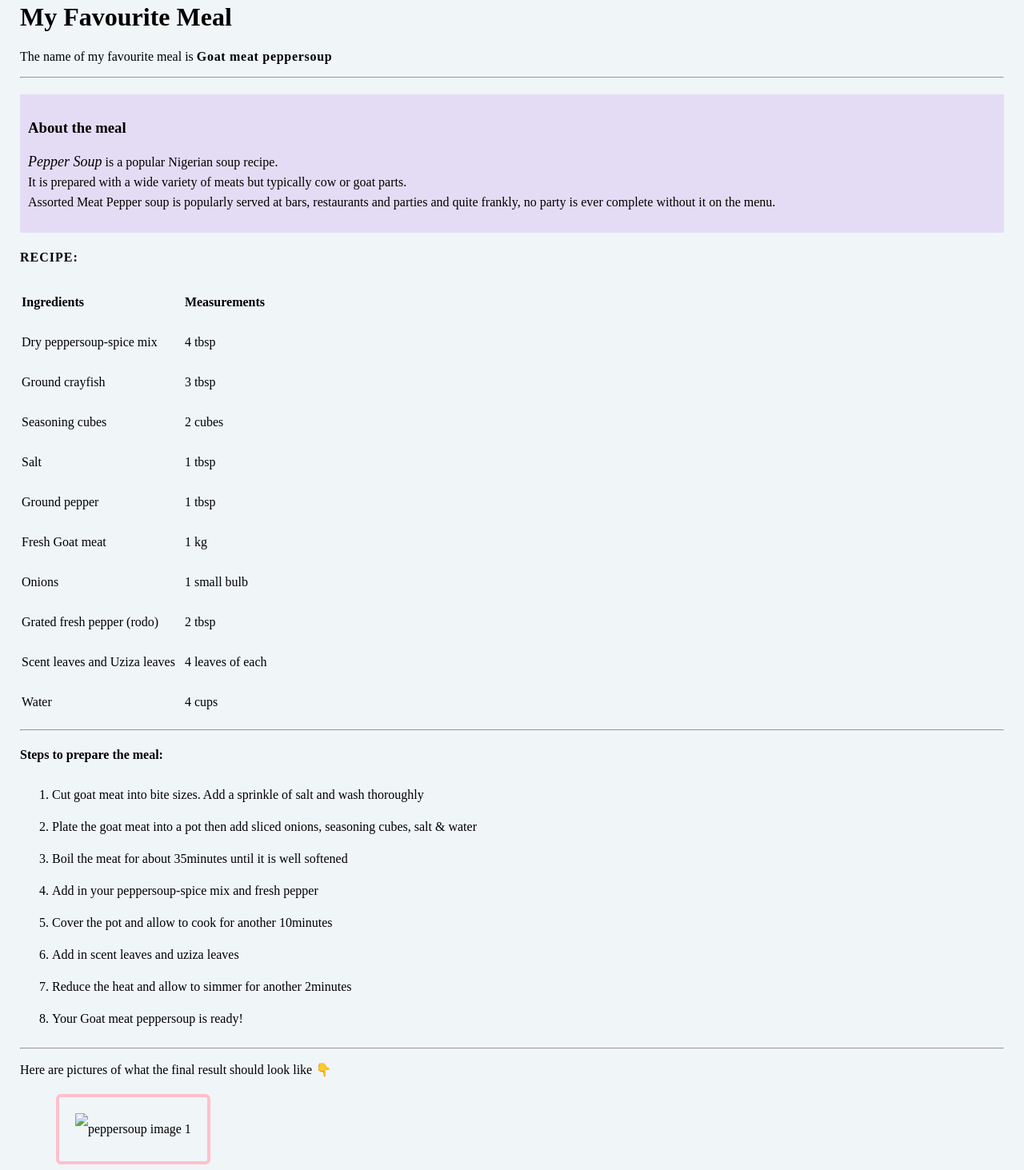
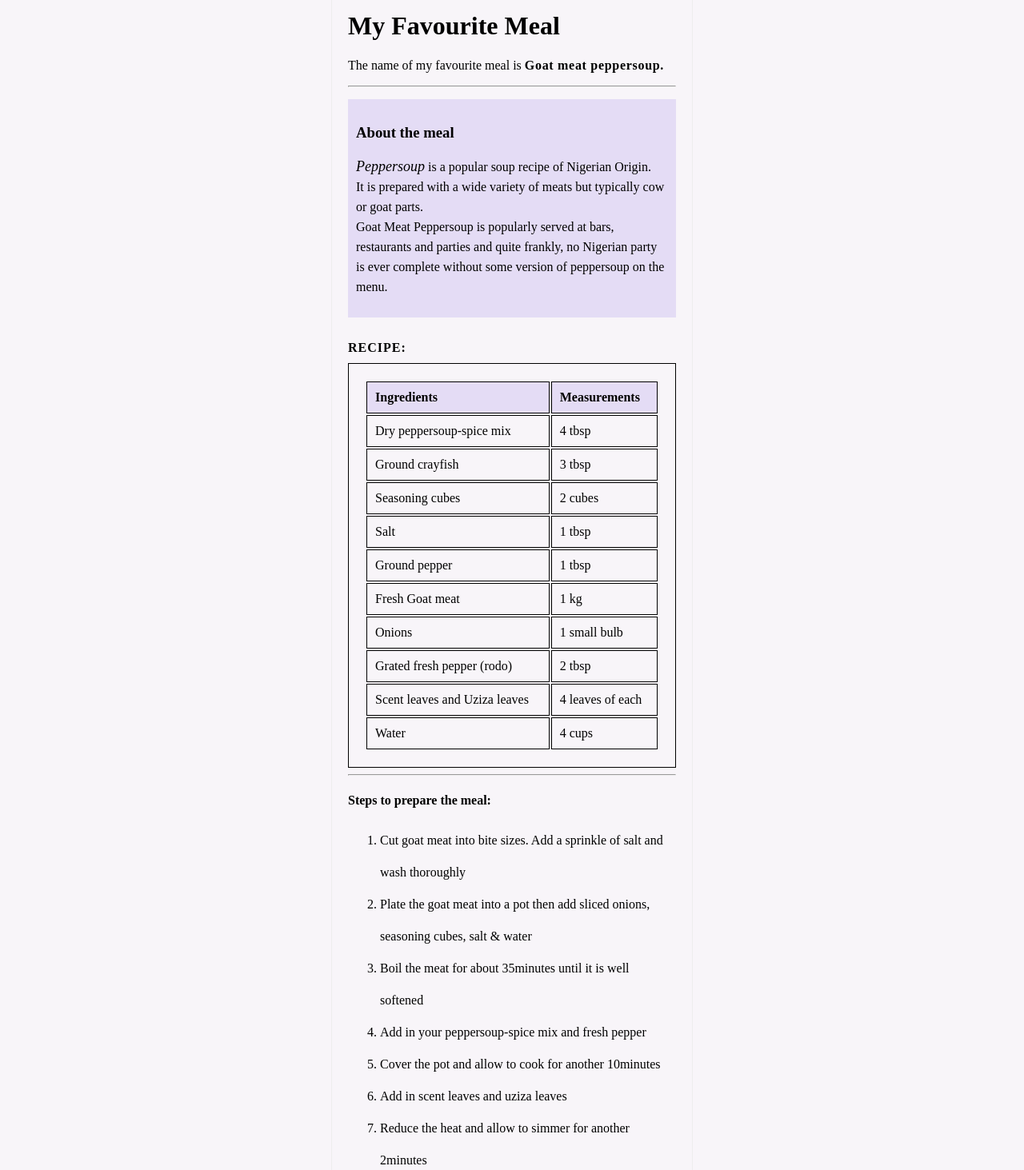
Before and after one commit to RoselineMo/html-my-fav-meal, a plain HTML site: page index.html in a window 1280 px wide. Shown: the part 43-1506 px from the top of the page at 80% size. Drawn offline with Linux system fonts and the light colour scheme.

Commit message:
HTML & CSS: my fav meal page

```diff
--- a/index.html
+++ b/index.html
@@ -11,19 +11,19 @@
 <div class="recipe-page">
     <div class="heading">
         <h1>My Favourite Meal</h1>
-        <p>The name of my favourite meal is <span><b class="gmp">Goat meat peppersoup</b></span></p><hr>
+        <p>The name of my favourite meal is <span><strong class="gmp">Goat meat peppersoup.</strong></span></p><hr>
     </div>
 
     <div class="about">
         <h3>About the meal</h3>
-        <p><em class="ps">Pepper Soup</em> is a popular Nigerian soup recipe.<br>
+        <p><em class="ps">Peppersoup</em> is a popular soup recipe of Nigerian Origin.<br>
         It is prepared with a wide variety of meats but typically cow or goat parts.<br>
-        Assorted Meat Pepper soup is popularly served at bars, restaurants and parties and quite frankly, no party is ever complete without it on the menu.</p>
+        Goat Meat Peppersoup is popularly served at bars, restaurants and parties and quite frankly, no Nigerian party is ever complete without some version of peppersoup on the menu.</p>
     </div>
 
     <div>
         <h4 class="recipe">RECIPE:</h4>
-        <table>
+        <table class="table">
             <tr>
                 <th>Ingredients</th>
                 <th>Measurements</th>
@@ -87,19 +87,19 @@
     <div>
         <h4>Steps to prepare the meal:</h4>
         <ol>
-            <li>Cut goat meat into bite sizes. Add a sprinkle of salt and wash thoroughly</li>
-            <li>Plate the goat meat into a pot then add sliced onions, seasoning cubes, salt & water</li>
-            <li>Boil the meat for about 35minutes until it is well softened</li>
+            <li>Cut goat meat into bite sizes. Add a sprinkle of salt and<br> wash thoroughly</li>
+            <li>Plate the goat meat into a pot then add sliced onions,<br> seasoning cubes, salt & water</li>
+            <li>Boil the meat for about 35minutes until it is well<br> softened</li>
             <li>Add in your peppersoup-spice mix and fresh pepper</li>
             <li>Cover the pot and allow to cook for another 10minutes</li>
             <li>Add in scent leaves and uziza leaves</li>
-            <li>Reduce the heat and allow to simmer for another 2minutes</li>
+            <li>Reduce the heat and allow to simmer for another<br> 2minutes</li>
             <li>Your Goat meat peppersoup is ready!</li>
         </ol>
 
         <hr>
 
-        <p>Here are pictures of what the final result should look like 👇</p>
+        <p class="lastp">Here are pictures of what the final result should look like 👇</p>
         <ul>
             <li><img class="images" src="images/pepper-soup-goat-meat.jpeg" alt="peppersoup image 1"></li>
             <li><img class="images" src="images/Pepper-soup-3.jpeg" alt="peppersoup image 2"></li>
--- a/styles.css
+++ b/styles.css
@@ -1,43 +1,50 @@
 body {
-    background-color: rgb(240, 245, 248);
+    background-color: #f8f5f9f3;
     padding: 15px;
-    margin: 10px;
+    margin: auto;
     font-family: sans-serif system-ui, Arial, Helvetica, sans-serif;
 }
+
+.recipe-page {
+    border: 1px ridge;
+    padding: 20px;
+    margin: auto;
+    width: fit-content;
+}
+
 .heading {
-    margin-bottom: 20px;
+    margin: 15px auto;
 }
 
 .recipe {
     letter-spacing: 1px;
+    margin-top: 29px;
+    margin-bottom: 10px;
 }
 
 .gmp {
     letter-spacing: 0.7px;
 }
 
-th, td {
-    padding: 15px 10px 15px 0px;
-    text-align: left;
-    margin: 0;
-  }
+.images {
+    height: 330px;
+    width: 365px;
+    border: 3px inset #E4DCF5;
+    padding: 20px;
+    margin: 5px -40px ;
+    border-radius: 6px;
 
-.images {
-    height: 450px;
-    width: 450px;
-    border: 4px solid pink;
-    padding: 20px;
-    margin: 5px;
-    border-radius: 6px;
+
 }
 
 .images2 {
-    height: 300px;
-    width: 450px;
-    border: 3px solid pink;
+    height: 230px;
+    width: 365px;
+    border: 3px inset #E4DCF5;
     padding: 20px;
-    margin: 5px;
+    margin: 5px -40px ;
     border-radius: 6px;
+
 }
 
 ul {
@@ -54,8 +61,51 @@ li {
 }
 
 .about {
-    background-color: rgb(228, 220, 245);
+    background-color: #E4DCF5;
     display: block;
     line-height: 25px;
     padding: 10px;
+    width: 390px;
 }
+
+.lastp {
+    margin: 20px 0px;
+    letter-spacing: 0.3px;
+}
+
+.table {
+    margin: 0;
+    border: 1px solid;
+    padding: 20px;
+    width: 410px;
+
+}
+
+th, td {
+    padding: 15px 10px 15px 0px;
+    text-align: left;
+    margin: 0;
+    border: 1px solid black;
+}
+
+tr:hover {
+    cursor: pointer;
+    background-color: #9895958e;
+}
+
+th {
+    background-color: #E4DCF5;
+    padding: 10px;
+}
+
+td {
+    padding: 10px;
+}
+
+@media only all and (max-width: 600px) {
+    * {
+        max-width: 500px;
+        min-width: 150px;
+
+}
+}
```
